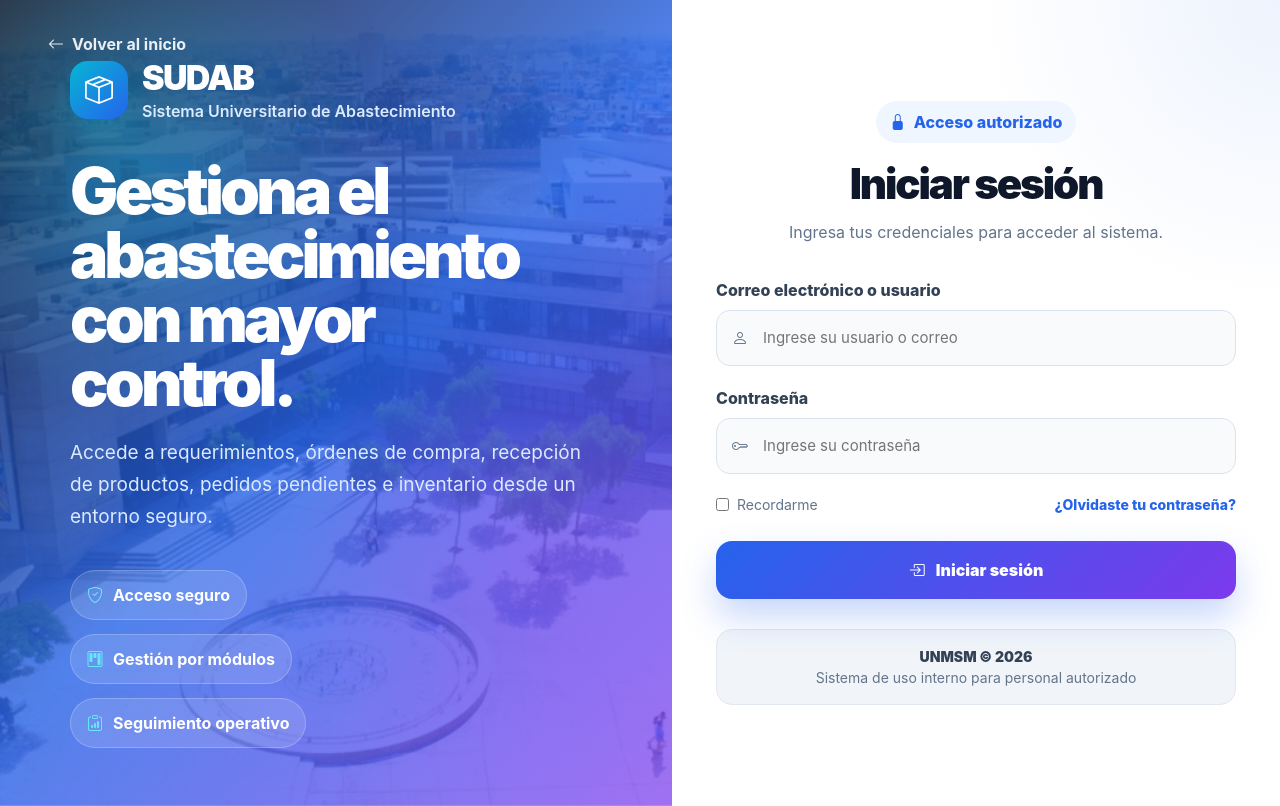
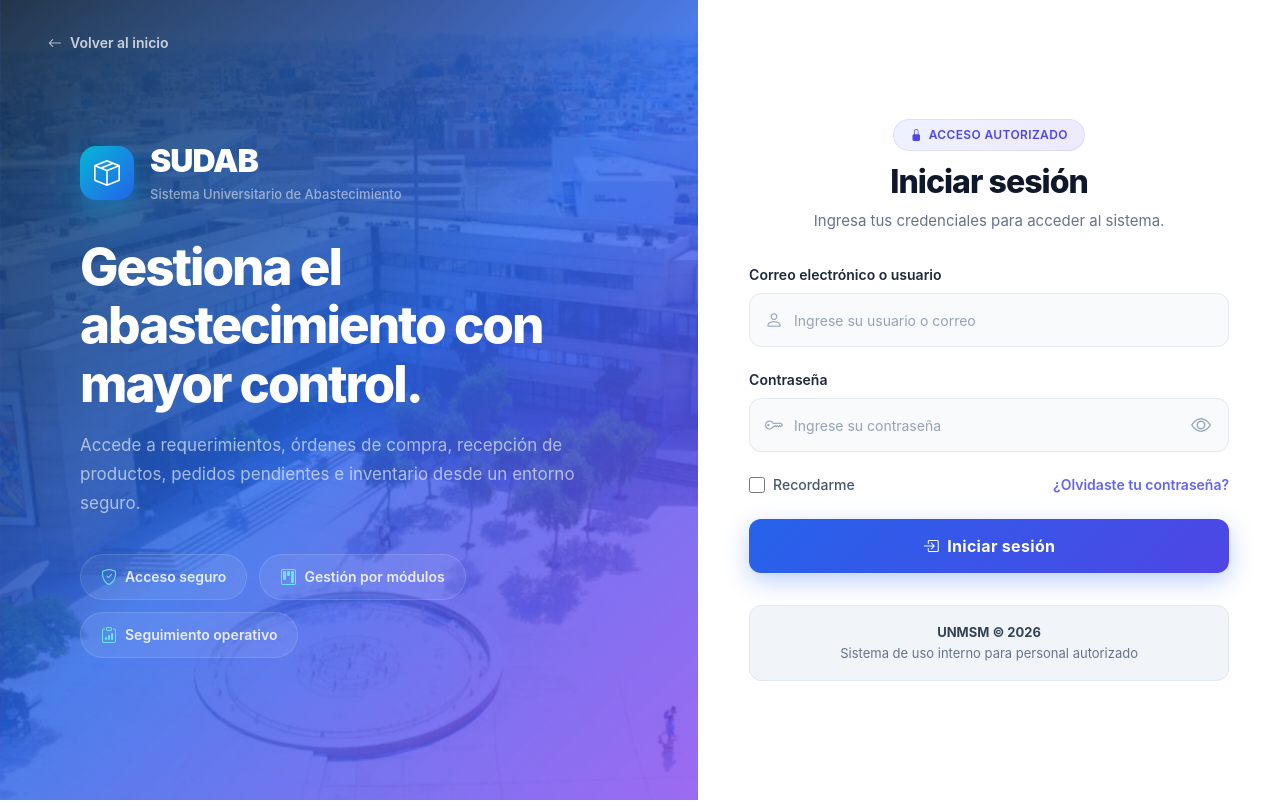
Before and after one commit to renatomeza17/sistema-abastecimiento-frontend, an Angular app: page /login in a window 1280 px wide. Built offline with nearby package versions, Linux system fonts and the light colour scheme.

Commit message:
feat: login validacion, recordar usuario y auth service

```diff
--- a/src/app/components/auth/login/login.html
+++ b/src/app/components/auth/login/login.html
@@ -69,33 +69,49 @@
 
       <form (ngSubmit)="onLogin()">
 
+        @if (errorGeneral) {
+          <div class="alert alert-danger py-2 mb-3">
+            <i class="bi bi-exclamation-circle me-1"></i>
+            {{ errorGeneral }}
+          </div>
+        }
+
         <div class="form-group">
           <label>Correo electrónico o usuario</label>
-          <div class="input-wrapper">
+          <div class="input-wrapper" [class.is-invalid]="errorIdentificador">
             <i class="bi bi-person"></i>
             <input
               type="text"
               name="identificador"
               [(ngModel)]="credential.identificador"
-              placeholder="Ingrese su usuario o correo">
+              placeholder="Ingrese su usuario o correo"
+              (input)="errorIdentificador = ''">
           </div>
+          @if (errorIdentificador) {
+            <small class="text-danger">{{ errorIdentificador }}</small>
+          }
         </div>
 
         <div class="form-group">
           <label>Contraseña</label>
-          <div class="input-wrapper">
+          <div class="input-wrapper" [class.is-invalid]="errorPassword">
             <i class="bi bi-key"></i>
             <input
-              type="password"
+              [type]="mostrarPassword ? 'text' : 'password'"
               name="password"
               [(ngModel)]="credential.password"
-              placeholder="Ingrese su contraseña">
+              placeholder="Ingrese su contraseña"
+              (input)="errorPassword = ''">
+            <i class="bi toggle-password" [ngClass]="mostrarPassword ? 'bi-eye-slash' : 'bi-eye'" (click)="mostrarPassword = !mostrarPassword"></i>
           </div>
+          @if (errorPassword) {
+            <small class="text-danger">{{ errorPassword }}</small>
+          }
         </div>
 
         <div class="login-options">
           <label class="remember">
-            <input type="checkbox">
+            <input type="checkbox" [(ngModel)]="recordar" [ngModelOptions]="{standalone: true}">
             Recordarme
           </label>
 
--- a/src/app/components/auth/login/login.scss
+++ b/src/app/components/auth/login/login.scss
@@ -6,30 +6,31 @@
 .login-page {
   min-height: 100vh;
   display: grid;
-  grid-template-columns: 1.05fr 0.95fr;
-  background: #f8fbff;
+  grid-template-columns: 1.2fr 1fr;
+  background: #f8fafc;
 }
 
 .login-visual {
   position: relative;
   overflow: hidden;
   background-image:
-    linear-gradient(135deg, rgba(15, 23, 42, 0.88), rgba(37, 99, 235, 0.8), rgba(124, 58, 237, 0.72)),
+    linear-gradient(135deg, rgba(15, 23, 42, 0.92), rgba(37, 99, 235, 0.82), rgba(124, 58, 237, 0.75)),
     url('/assets/img/facultad-unmsm.png');
   background-size: cover;
   background-position: center;
   color: white;
-  padding: 58px 70px;
+  padding: 60px 80px;
   display: flex;
   align-items: center;
+  min-height: 100vh;
 }
 
 .visual-overlay {
   position: absolute;
   inset: 0;
   background:
-    radial-gradient(circle at 20% 20%, rgba(34, 211, 238, 0.32), transparent 30%),
-    radial-gradient(circle at 80% 70%, rgba(168, 85, 247, 0.3), transparent 32%);
+    radial-gradient(ellipse at 15% 25%, rgba(56, 189, 248, 0.18), transparent 45%),
+    radial-gradient(ellipse at 85% 75%, rgba(168, 85, 247, 0.12), transparent 40%);
 }
 
 .back-home {
@@ -37,104 +38,108 @@
   top: 32px;
   left: 48px;
   z-index: 2;
-  color: white;
+  color: rgba(255, 255, 255, 0.75);
   text-decoration: none;
-  font-weight: 700;
+  font-weight: 600;
   display: inline-flex;
   gap: 8px;
   align-items: center;
-  opacity: 0.9;
+  font-size: 14px;
+  transition: color 0.2s;
 }
 
 .back-home:hover {
-  opacity: 1;
+  color: white;
 }
 
 .visual-content {
   position: relative;
   z-index: 2;
-  max-width: 680px;
+  max-width: 100%;
 
   h2 {
-    font-size: clamp(42px, 5vw, 68px);
-    line-height: 1;
-    letter-spacing: -0.06em;
-    font-weight: 950;
-    margin: 36px 0 22px;
+    font-size: clamp(36px, 4vw, 56px);
+    line-height: 1.15;
+    letter-spacing: -0.04em;
+    font-weight: 800;
+    margin: 32px 0 18px;
   }
 
   p {
-    color: #dbeafe;
-    font-size: 19px;
+    color: rgba(255, 255, 255, 0.6);
+    font-size: 17px;
     line-height: 1.7;
-    max-width: 620px;
+    max-width: 540px;
   }
 }
 
 .brand-mini {
   display: flex;
   align-items: center;
-  gap: 14px;
+  gap: 16px;
 
   h1 {
     margin: 0;
-    font-size: 34px;
-    font-weight: 950;
-    letter-spacing: -0.05em;
+    font-size: 32px;
+    font-weight: 900;
+    letter-spacing: -0.03em;
   }
 
   span {
-    color: #dbeafe;
-    font-weight: 600;
+    color: rgba(255, 255, 255, 0.5);
+    font-weight: 500;
+    font-size: 13px;
   }
 }
 
 .brand-icon {
-  width: 58px;
-  height: 58px;
-  border-radius: 18px;
+  width: 54px;
+  height: 54px;
+  border-radius: 16px;
   background: linear-gradient(135deg, #06b6d4, #2563eb);
   display: grid;
   place-items: center;
-  font-size: 28px;
+  font-size: 26px;
   color: white;
-  box-shadow: 0 18px 35px rgba(6, 182, 212, 0.25);
+  box-shadow: 0 12px 30px rgba(6, 182, 212, 0.3);
 }
 
 .visual-points {
   margin-top: 36px;
-  display: grid;
-  gap: 14px;
+  display: flex;
+  flex-wrap: wrap;
+  gap: 12px;
 
   div {
-    width: fit-content;
-    padding: 12px 16px;
+    padding: 10px 20px;
     border-radius: 999px;
-    background: rgba(255, 255, 255, 0.13);
-    border: 1px solid rgba(255, 255, 255, 0.22);
+    background: rgba(255, 255, 255, 0.08);
+    border: 1px solid rgba(255, 255, 255, 0.12);
     display: flex;
     align-items: center;
-    gap: 10px;
-    font-weight: 700;
+    gap: 8px;
+    font-weight: 600;
+    font-size: 14px;
+    color: rgba(255, 255, 255, 0.85);
   }
 
   i {
     color: #67e8f9;
+    font-size: 16px;
   }
 }
 
 .login-form-section {
   display: grid;
   place-items: center;
-  padding: 42px;
-  background:
-    radial-gradient(circle at top right, rgba(37, 99, 235, 0.08), transparent 30%),
-    #ffffff;
+  padding: 40px;
+  min-height: 100vh;
+  background: #ffffff;
 }
 
 .login-card {
   width: 100%;
-  max-width: 520px;
+  max-width: 480px;
 }
 
 .mobile-brand {
@@ -146,26 +151,30 @@
 
   h1 {
     margin: 0;
-    font-weight: 950;
-    color: #2563eb;
+    font-weight: 900;
+    font-size: 28px;
+    background: linear-gradient(135deg, #2563eb, #7c3aed);
+    -webkit-background-clip: text;
+    -webkit-text-fill-color: transparent;
+    background-clip: text;
   }
 }
 
 .login-header {
   text-align: center;
-  margin-bottom: 34px;
+  margin-bottom: 32px;
 
   h2 {
-    font-size: 42px;
-    font-weight: 950;
-    letter-spacing: -0.05em;
+    font-size: 32px;
+    font-weight: 800;
+    letter-spacing: -0.03em;
     color: #0f172a;
-    margin: 16px 0 10px;
+    margin: 12px 0 8px;
   }
 
   p {
     color: #64748b;
-    font-size: 16px;
+    font-size: 15px;
     margin: 0;
   }
 }
@@ -173,66 +182,109 @@
 .login-badge {
   display: inline-flex;
   align-items: center;
-  gap: 8px;
-  background: #eff6ff;
-  color: #2563eb;
-  font-weight: 800;
-  padding: 9px 14px;
+  gap: 6px;
+  background: linear-gradient(135deg, #eef2ff, #ede9fe);
+  color: #4f46e5;
+  font-weight: 600;
+  font-size: 12px;
+  padding: 6px 16px;
   border-radius: 999px;
+  border: 1px solid rgba(79, 70, 229, 0.1);
+  letter-spacing: 0.03em;
+  text-transform: uppercase;
 }
 
 .form-group {
-  margin-bottom: 20px;
+  margin-bottom: 22px;
 
   label {
     display: block;
     margin-bottom: 8px;
-    color: #334155;
-    font-weight: 800;
+    color: #1e293b;
+    font-weight: 600;
+    font-size: 14px;
   }
 }
 
 .input-wrapper {
   position: relative;
 
-  i {
+  i:first-child {
     position: absolute;
     top: 50%;
     left: 16px;
     transform: translateY(-50%);
-    color: #64748b;
+    color: #94a3b8;
+    font-size: 18px;
+    pointer-events: none;
+    z-index: 2;
   }
 
   input {
     width: 100%;
-    height: 56px;
-    border: 1px solid #dbe3ef;
+    height: 54px;
+    border: 1.5px solid #e2e8f0;
     background: #f8fafc;
-    border-radius: 14px;
-    padding: 0 18px 0 46px;
+    border-radius: 12px;
+    padding: 0 44px 0 44px;
     outline: none;
     font-size: 15px;
-    transition: 0.2s ease;
+    transition: all 0.2s cubic-bezier(0.4, 0, 0.2, 1);
+    box-sizing: border-box;
+  }
+
+  input::placeholder {
+    color: #94a3b8;
+    font-size: 14px;
   }
 
   input:focus {
-    border-color: #2563eb;
+    border-color: #6366f1;
     background: white;
-    box-shadow: 0 0 0 4px rgba(37, 99, 235, 0.12);
+    box-shadow: 0 0 0 4px rgba(99, 102, 241, 0.1);
+  }
+
+  &.is-invalid input {
+    border-color: #ef4444;
+    background: #fef2f2;
+  }
+
+  .toggle-password {
+    position: absolute;
+    top: 50%;
+    right: 14px;
+    left: auto !important;
+    transform: translateY(-50%);
+    color: #94a3b8;
+    cursor: pointer;
+    font-size: 20px;
+    padding: 4px;
+    z-index: 2;
+    transition: color 0.2s;
+    pointer-events: auto;
+
+    &:hover {
+      color: #475569;
+    }
   }
 }
 
 .login-options {
-  margin: 8px 0 26px;
+  margin: 6px 0 24px;
   display: flex;
   justify-content: space-between;
   align-items: center;
-  color: #64748b;
   font-size: 14px;
 
   span {
-    color: #2563eb;
-    font-weight: 800;
+    color: #6366f1;
+    font-weight: 600;
+    cursor: pointer;
+
+    &:hover {
+      color: #4f46e5;
+      text-decoration: underline;
+    }
   }
 }
 
@@ -240,48 +292,69 @@
   display: inline-flex;
   align-items: center;
   gap: 8px;
+  color: #475569;
+  cursor: pointer;
+  font-weight: 500;
+
+  input[type="checkbox"] {
+    width: 16px;
+    height: 16px;
+    accent-color: #6366f1;
+    cursor: pointer;
+  }
 }
 
 .btn-login {
   width: 100%;
-  height: 58px;
+  height: 54px;
   border: none;
-  border-radius: 16px;
-  background: linear-gradient(135deg, #2563eb, #7c3aed);
+  border-radius: 12px;
+  background: linear-gradient(135deg, #2563eb, #4f46e5);
   color: white;
-  font-weight: 900;
+  font-weight: 700;
   font-size: 16px;
-  box-shadow: 0 18px 36px rgba(37, 99, 235, 0.26);
-  transition: 0.2s ease;
+  letter-spacing: 0.02em;
+  box-shadow: 0 8px 24px rgba(37, 99, 235, 0.3);
+  transition: all 0.2s cubic-bezier(0.4, 0, 0.2, 1);
+  cursor: pointer;
+  display: inline-flex;
+  align-items: center;
+  justify-content: center;
 }
 
 .btn-login:hover:not(:disabled) {
   transform: translateY(-2px);
-  box-shadow: 0 22px 42px rgba(37, 99, 235, 0.34);
+  box-shadow: 0 12px 32px rgba(37, 99, 235, 0.4);
+}
+
+.btn-login:active:not(:disabled) {
+  transform: translateY(0);
 }
 
 .btn-login:disabled {
-  opacity: 0.7;
+  opacity: 0.6;
   cursor: not-allowed;
 }
 
 .login-footer {
-  margin-top: 30px;
+  margin-top: 32px;
   background: #f1f5f9;
   border: 1px solid #e2e8f0;
-  border-radius: 16px;
+  border-radius: 12px;
   padding: 16px;
   text-align: center;
 
   small {
     display: block;
     color: #64748b;
-    line-height: 1.5;
+    font-size: 13px;
+    line-height: 1.6;
   }
 
   small:first-child {
     color: #334155;
-    font-weight: 900;
+    font-weight: 700;
+    font-size: 13px;
   }
 }
 
@@ -300,10 +373,14 @@
 
   .login-form-section {
     min-height: 100vh;
-    padding: 30px 20px;
+    padding: 30px 24px;
+  }
+
+  .login-card {
+    max-width: 440px;
   }
 
   .login-header h2 {
-    font-size: 34px;
+    font-size: 28px;
   }
 }
--- a/src/app/components/auth/login/login.ts
+++ b/src/app/components/auth/login/login.ts
@@ -1,4 +1,5 @@
 import { Component } from '@angular/core';
+import { CommonModule } from '@angular/common';
 import { FormsModule } from '@angular/forms';
 import { Router, RouterLink } from '@angular/router';
 
@@ -7,7 +8,7 @@ import { AuthService } from '../../../services/auth.service';
 @Component({
   selector: 'app-login',
   standalone: true,
-  imports: [FormsModule, RouterLink],
+  imports: [CommonModule, FormsModule, RouterLink],
   templateUrl: './login.html',
   styleUrl: './login.scss',
 })
@@ -19,19 +20,60 @@ export class Login {
   };
 
   cargando = false;
+  mostrarPassword = false;
+  recordar = false;
+  errorIdentificador = '';
+  errorPassword = '';
+  errorGeneral = '';
 
   constructor(
     private authService: AuthService,
     private router: Router
-  ) {}
+  ) {
+    const guardado = localStorage.getItem('recordar_usuario');
+    if (guardado) {
+      this.credential.identificador = guardado;
+      this.recordar = true;
+    }
+  }
+
+  validar(): boolean {
+    let valido = true;
+    this.errorIdentificador = '';
+    this.errorPassword = '';
+    this.errorGeneral = '';
+
+    const id = this.credential.identificador.trim();
+
+    if (!id) {
+      this.errorIdentificador = 'El usuario o correo es obligatorio.';
+      valido = false;
+    } else if (id.includes('@') && !/^[^\s@]+@[^\s@]+\.[^\s@]+$/.test(id)) {
+      this.errorIdentificador = 'Ingresa un correo electrónico válido.';
+      valido = false;
+    }
+
+    const pass = this.credential.password;
+
+    if (!pass) {
+      this.errorPassword = 'La contraseña es obligatoria.';
+      valido = false;
+    }
+
+    return valido;
+  }
 
   onLogin(): void {
-    if (!this.credential.identificador.trim() || !this.credential.password.trim()) {
-      alert('Ingresa tu usuario/correo y contraseña.');
-      return;
+    if (!this.validar()) return;
+
+    if (this.recordar) {
+      localStorage.setItem('recordar_usuario', this.credential.identificador);
+    } else {
+      localStorage.removeItem('recordar_usuario');
     }
 
     this.cargando = true;
+    this.errorGeneral = '';
 
     this.authService.login(this.credential).subscribe({
       next: (response) => {
@@ -39,10 +81,9 @@ export class Login {
         this.cargando = false;
         this.router.navigate(['/dashboard']);
       },
-      error: (error) => {
-        console.error('Error en el login', error);
+      error: () => {
         this.cargando = false;
-        alert('Credenciales incorrectas. Verifica tu usuario/correo y contraseña.');
+        this.errorGeneral = 'Credenciales incorrectas. Verifica tu usuario/correo y contraseña.';
       }
     });
   }
--- a/src/app/services/auth.service.ts
+++ b/src/app/services/auth.service.ts
@@ -2,65 +2,59 @@ import { Injectable, inject, signal } from '@angular/core';
 import { environment } from '../environments/environment';
 import { HttpClient } from '@angular/common/http';
 import { LoginRequest } from '../api/request/login-request';
-import { Observable, tap } from 'rxjs';
-import { AuthResponse, Modulo } from '../api/response/auth-response';
+import { AuthResponse } from '../api/response/auth-response';
+import { Observable, tap, throwError } from 'rxjs';
 import { StorageService } from './storage.service';
 
 @Injectable({
   providedIn: 'root',
 })
 export class AuthService {
-  private apiUrl = `${environment.apiUrl}/api/auth`;
+  private http = inject(HttpClient);
   private storageService = inject(StorageService);
 
-  currentUser = signal<string | null>(this.storageService.getItem('username'));
-  currentUserRoles = signal<string[]>(JSON.parse(this.storageService.getItem('roles') || '[]'));
-  currentUserModulos = signal<Modulo[]>(JSON.parse(this.storageService.getItem('modulos') || '[]'));
+  private _isLoggedIn = signal<boolean>(this.hasToken());
+  isLoggedIn = this._isLoggedIn.asReadonly();
 
-  constructor(private http: HttpClient) {}
-
-  login(credentials: LoginRequest): Observable<any> {
-    return this.http.post<any>(`${this.apiUrl}/login`, credentials).pipe(
-      tap((res: any) => {
+  login(user: LoginRequest): Observable<AuthResponse> {
+    return this.http.post<AuthResponse>(`${environment.apiUrl}/api/auth/login`, user).pipe(
+      tap((res: AuthResponse) => {
         if (res.token) {
-          const refreshToken = res.refreshToken || res.refresh_token;
-          localStorage.setItem('user_token', res.token);
-          localStorage.setItem('refresh_token', refreshToken || res.token);
-          localStorage.setItem('username', res.username);
-          localStorage.setItem('nombreCompleto', res.nombreCompleto);
-          localStorage.setItem('roles', JSON.stringify(res.roles));
-          localStorage.setItem('modulos', JSON.stringify(res.modulos));
-          if (refreshToken) {
-            console.log('[AuthService] refresh_token recibido del backend');
-          }
-          this.storageService.updateSession(res.token, refreshToken || res.token);
-
-          this.currentUser.set(res.username);
-          this.currentUserRoles.set(res.roles);
-          this.currentUserModulos.set(res.modulos);
+          const refreshToken = res.refreshToken || (res as any).refresh_token;
+          this.setTokens(res.token, refreshToken || res.token);
+          this.storageService.setItem('username', res.username);
+          this.storageService.setItem('nombreCompleto', res.nombreCompleto);
+          this.storageService.setItem('roles', JSON.stringify(res.roles));
+          this.storageService.setItem('modulos', JSON.stringify((res as any).modulos));
         }
       })
     );
   }
 
-  setTokens(token: string, refreshToken: string): void {
-    this.storageService.updateSession(token, refreshToken);
+  refreshToken(): Observable<AuthResponse> {
+    const refreshToken = this.storageService.getRefreshToken();
+    if (!refreshToken) {
+      return throwError(() => new Error('No refresh token available'));
+    }
+    return this.http.post<AuthResponse>(`${environment.apiUrl}/api/auth/refresh-token`, { refreshToken }).pipe(
+      tap((response: AuthResponse) => {
+        this.setTokens(response.token, response.refreshToken);
+      })
+    );
   }
 
-  refreshToken(): Observable<any> {
-    const refreshToken = this.storageService.getRefreshToken();
-    console.log('[AuthService] Refrescando token. refresh:', !!refreshToken);
-    return this.http.post<any>(`${this.apiUrl}/refresh-token`, { refreshToken }).pipe(
-      tap((res: any) => {
-        if (res.token) {
-          const newRefresh = res.refreshToken || res.refresh_token;
-          this.setTokens(res.token, newRefresh);
-          this.currentUser.set(res.username);
-          this.currentUserRoles.set(res.roles);
-          this.currentUserModulos.set(res.modulos);
-        }
-      })
-    );
+  private hasToken(): boolean {
+    return !!this.storageService.getToken();
+  }
+
+  public setTokens(token: string, refreshToken: string) {
+    this.storageService.updateSession(token, refreshToken);
+    this._isLoggedIn.set(true);
+  }
+
+  public setToken(token: string) {
+    this.storageService.setItem('user_token', token);
+    this._isLoggedIn.set(true);
   }
 
   getToken(): string | null {
@@ -68,7 +62,7 @@ export class AuthService {
   }
 
   getUsername(): string {
-    return this.currentUser() || '';
+    return this.storageService.getItem('username') || '';
   }
 
   getNombreCompleto(): string {
@@ -76,36 +70,29 @@ export class AuthService {
   }
 
   getRoles(): string[] {
-    return this.currentUserRoles();
+    return JSON.parse(this.storageService.getItem('roles') || '[]');
   }
 
-  getModulos(): Modulo[] {
-    return this.currentUserModulos();
+  getModulos(): any[] {
+    return JSON.parse(this.storageService.getItem('modulos') || '[]');
   }
 
   hasRole(role: string): boolean {
-  const roles = this.currentUserRoles();
-
-  if (!Array.isArray(roles)) {
-    return false;
+    const roles = this.getRoles();
+    if (!Array.isArray(roles)) return false;
+    if (roles.includes('ADMIN GLOBAL') && role !== 'ROLE_PROVEEDOR') return true;
+    return roles.includes(role);
   }
 
-  if (roles.includes('ADMIN GLOBAL') && role !== 'ROLE_PROVEEDOR') {
-    return true;
-  }
-
-  return roles.includes(role);
-}
-
-  isLoggedIn(): boolean {
-    return !!this.getToken();
-  }
-
-  logout(): void {
-    this.storageService.deleteSession();
-    this.currentUser.set(null);
-    this.currentUserRoles.set([]);
-    this.currentUserModulos.set([]);
+  logout() {
+    this.storageService.removeItem('user_token');
+    this.storageService.removeItem('refresh_token');
+    this.storageService.removeItem('username');
+    this.storageService.removeItem('nombreCompleto');
+    this.storageService.removeItem('roles');
+    this.storageService.removeItem('modulos');
+    this.storageService.removeCookie('refresh_token');
+    this._isLoggedIn.set(false);
     window.location.href = '/login';
   }
 }
```
